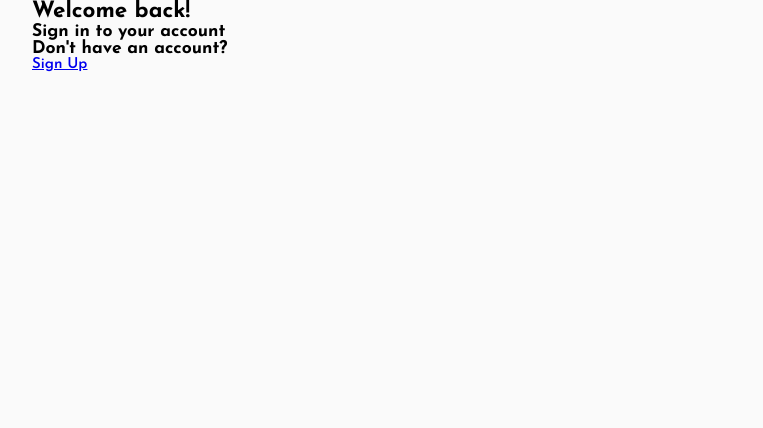
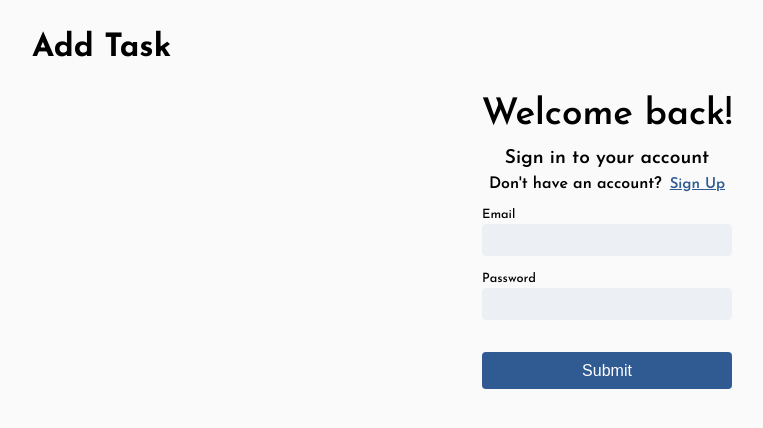
Before and after one commit to elalfymohamed/remind-me, a React (Create React App) app in the folder client/: page /auth/signin in a window 1280 px wide. Shown: the top 428 px of the page, without its empty margins (33-796 px from the left). Built offline with nearby package versions, Linux system fonts and the light colour scheme; the HTML template or start-up script is replaced by a standard one.

Commit message:
some update

```diff
--- a/client/src/auth/SignIn.tsx
+++ b/client/src/auth/SignIn.tsx
@@ -1,25 +1,96 @@
 import * as React from "react";
-
+//  package
 import { Link } from "react-router-dom";
+// interface -> TS
+import { Form_Data } from "../model";
+// component -> ui
+import { CustomInput } from "../components/ui/CustomInput";
 
 // react hooks
 const { useState } = React;
-export const SignIn = () => {
-  const [userData, setUserData] = useState({
+export const SignIn: React.FC = () => {
+  const [userData, setUserData] = useState<any>({
     email: "",
     password: "",
   });
 
+  const validation = {
+    email: (val: string): boolean | string =>
+      val && /^[^\s@]+@[^\s@]+\.[^\s@]+$/.test(val),
+    password: (val: string): boolean | string =>
+      val &&
+      /^(?=.*[a-z])(?=.*[A-Z])(?=.*\d)(?=.*[@$!%*?&#/|])[A-Za-z\d@$!%*?&#/|]{8,}$/.test(
+        val
+      ),
+  } as any;
+
+  const validationForm = (): { valid: boolean; errors: object } => {
+    let errors = {} as any;
+    let valid = false as any;
+
+    for (let key of Object.keys(userData)) {
+      errors[key] = !validation[key](userData[key]);
+      valid |= errors[key];
+    }
+
+    return {
+      errors: errors,
+      valid: !valid,
+    };
+  };
+
+  const handelOnChange = (e: React.ChangeEvent<HTMLInputElement>) => {
+    setUserData((state: Form_Data) => ({
+      ...state,
+      [e.target.name]: e.target.value,
+    }));
+
+    const { errors, valid } = validationForm();
+  };
+
+  const handelSubmit = (e: React.PointerEvent<HTMLFormElement>) => {
+    e.preventDefault();
+    console.log(userData);
+    const { errors, valid } = validationForm();
+    console.log(errors);
+  };
+
   return (
     <section className="auth-section">
       <div className="container">
-        <div className="">
-          <h2 className="auth-section__title">Welcome back!</h2>
-          <h3>Sign in to your account</h3>
-          <div className="auth-section__account">
-            <h3>Don't have an account?</h3>
-            <Link to="/auth/signup">Sign Up</Link>
-          </div>
+        <div className="auth-section__header">
+          <h2>Add Task</h2>
+        </div>
+        <h2 className="auth-section__title">Welcome back!</h2>
+        <h3 className="auth-section__your-account">Sign in to your account</h3>
+        <div className="auth-section__account">
+          <h3>Don't have an account?</h3>
+          <Link to="/auth/signup" className="auth-section__link">
+            Sign Up
+          </Link>
+        </div>
+        <div className="auth-section__form">
+          <form className="form-control" onSubmit={handelSubmit}>
+            <CustomInput
+              label="email"
+              type="email"
+              onChange={handelOnChange}
+              name="email"
+              errorMgs="email is require"
+            />
+            <CustomInput
+              label="password"
+              type="password"
+              onChange={handelOnChange}
+              name="password"
+              errorMgs="password is require"
+            />
+            <div className="form__submit">
+              <button type="submit" className="btn-submit">
+                submit
+              </button>
+            </div>
+          </form>
         </div>
       </div>
     </section>
--- a/client/src/auth/SignUp.tsx
+++ b/client/src/auth/SignUp.tsx
@@ -1,26 +1,94 @@
 import * as React from "react";
-
+//  package
 import { Link } from "react-router-dom";
+// interface -> TS
+import { Form_Data } from "../model";
+// component -> ui
+import { CustomInput } from "../components/ui/CustomInput";
 
 // react hooks
 const { useState } = React;
-export const SignUp = () => {
-  const [userData, setUserData] = useState({
+export const SignUp: React.FC = () => {
+  const [userData, setUserData] = useState<Form_Data>({
     first_name: "",
     last_name: "",
     email: "",
     password: "",
   });
 
+  const validation = {
+    last_name: (val: string): boolean => !val,
+    first_name: (val: string): boolean => !val,
+    email: (val: string): boolean | string =>
+      val && /^[^\s@]+@[^\s@]+\.[^\s@]+$/.test(val),
+    password: (val: string): boolean | string =>
+      val &&
+      /^(?=.*[a-z])(?=.*[A-Z])(?=.*\d)(?=.*[@$!%*?&#/|])[A-Za-z\d@$!%*?&#/|]{8,}$/.test(
+        val
+      ),
+  } as any;
+
+  const handelOnChange = (e: React.ChangeEvent<HTMLInputElement>) => {
+    setUserData((state: Form_Data) => ({
+      ...state,
+      [e.target.name]: e.target.value,
+    }));
+  };
+
+  const handelSubmit = (e: React.PointerEvent<HTMLFormElement>) => {
+    e.preventDefault();
+    console.log(userData);
+  };
+
   return (
     <section className="auth-section">
       <div className="container">
-        <div className="">
-          <h2 className="auth-section__title">Create an account</h2>
-          <div className="auth-section__account">
-            <h3>Already have an account?</h3>
-            <Link to="/auth/signin">Sign In</Link>
-          </div>
+        <div className="auth-section__header">
+          <h2>Add Task</h2>
+        </div>
+        <h2 className="auth-section__title">Create an account</h2>
+        <div className="auth-section__account">
+          <h3>Already have an account?</h3>
+          <Link to="/auth/signin" className="auth-section__link">
+            Sign In
+          </Link>
+        </div>
+        <div className="auth-section__form">
+          <form className="form-control" onSubmit={handelSubmit}>
+            <CustomInput
+              label="first name"
+              type="text"
+              onChange={handelOnChange}
+              name="first_name"
+              errorMgs="first name is require"
+            />
+            <CustomInput
+              label="last name"
+              type="text"
+              onChange={handelOnChange}
+              name="last_name"
+              errorMgs="last name is require"
+            />
+            <CustomInput
+              label="email"
+              type="email"
+              onChange={handelOnChange}
+              name="email"
+              errorMgs="email is require"
+            />
+            <CustomInput
+              label="password"
+              type="password"
+              onChange={handelOnChange}
+              name="password"
+              errorMgs="password is require"
+            />
+            <div className="form__submit">
+              <button type="submit" className="btn-submit">
+                submit
+              </button>
+            </div>
+          </form>
         </div>
       </div>
     </section>
--- /dev/null
+++ b/client/src/components/ui/CustomInput.tsx
@@ -0,0 +1,36 @@
+import React from "react";
+
+export interface Props {
+  label: string;
+  type: string;
+  name: string;
+  onChange: (e: React.ChangeEvent<HTMLInputElement>) => void;
+  errorMgs?: string;
+  errorInput?: boolean;
+}
+
+export const CustomInput: React.FC<Props> = ({
+  label,
+  type,
+  name,
+  onChange,
+  errorMgs,
+  errorInput,
+}) => {
+  return (
+    <div className="form-control__input">
+      <label>{label}</label>
+      <input
+        type={type}
+        className="input-control"
+        name={name}
+        onChange={onChange}
+      />
+      {errorInput && (
+        <div className="error_msg">
+          <p>{errorMgs}</p>
+        </div>
+      )}
+    </div>
+  );
+};
--- a/client/src/index.css
+++ b/client/src/index.css
@@ -422,3 +422,119 @@ p {
 .todo-list-group__item-notation {
   padding-bottom: 10px;
 }
+
+/*  auth sign */
+
+.auth-section {
+  margin-top: 2rem;
+  text-align: center;
+}
+
+.auth-section__header {
+  margin-bottom: 2rem;
+  text-align: left;
+}
+
+.auth-section__header h2 {
+  font-size: 2rem;
+  text-transform: capitalize;
+  font-weight: 700;
+  color: #000;
+}
+
+.auth-section__title {
+  font-size: 2.3rem;
+  font-weight: 600;
+  color: #000;
+  margin-bottom: 1rem;
+}
+
+.auth-section__your-account {
+  margin-bottom: 0.5rem;
+  font-size: 1.2rem;
+  font-weight: 600;
+  color: #000;
+}
+
+.auth-section__link {
+  color: #305a92;
+}
+
+.auth-section__account {
+  display: flex;
+  align-items: center;
+  justify-content: center;
+  margin-bottom: 1rem;
+}
+
+.auth-section__account h3 {
+  padding-right: 0.5rem;
+  font-size: 1rem;
+  font-weight: 600;
+  color: #000;
+}
+
+.auth-section__form {
+  max-width: 250px;
+  width: 100%;
+  margin: 1rem auto 0 auto;
+}
+
+.form-control {
+  margin-bottom: 2rem;
+}
+
+.form-control__input {
+  margin-bottom: 1rem;
+  display: flex;
+  flex-direction: column;
+  align-items: flex-start;
+}
+
+.form-control__input label {
+  text-transform: capitalize;
+  font-size: 0.8rem;
+  margin-bottom: 0.2rem;
+  font-weight: 500;
+  color: #000;
+}
+
+.input-control {
+  width: 100%;
+  height: 2rem;
+  border-radius: 4px;
+  border: 0;
+  background-color: #d7e1ee65;
+  padding: 0.4rem;
+}
+
+.input-control:focus {
+  outline: 0;
+}
+
+.form__submit {
+  margin-top: 2rem;
+}
+
+.btn-submit {
+  width: 100%;
+  border: 0;
+  font-size: 1rem;
+  font-weight: 500;
+  color: #fff;
+  background-color: #305a92;
+  height: 2.3rem;
+  border-radius: 4px;
+  cursor: pointer;
+  text-transform: capitalize;
+}
+
+.error_msg {
+  margin-top: 0.5rem;
+}
+
+.error_msg p {
+  color: red;
+  font-size: 11px;
+  font-weight: 400;
+}
```
Also changed, not shown: client/src/model.ts (+7 -0 lines), 1 other file (tests, documents, lock files or other folders).
